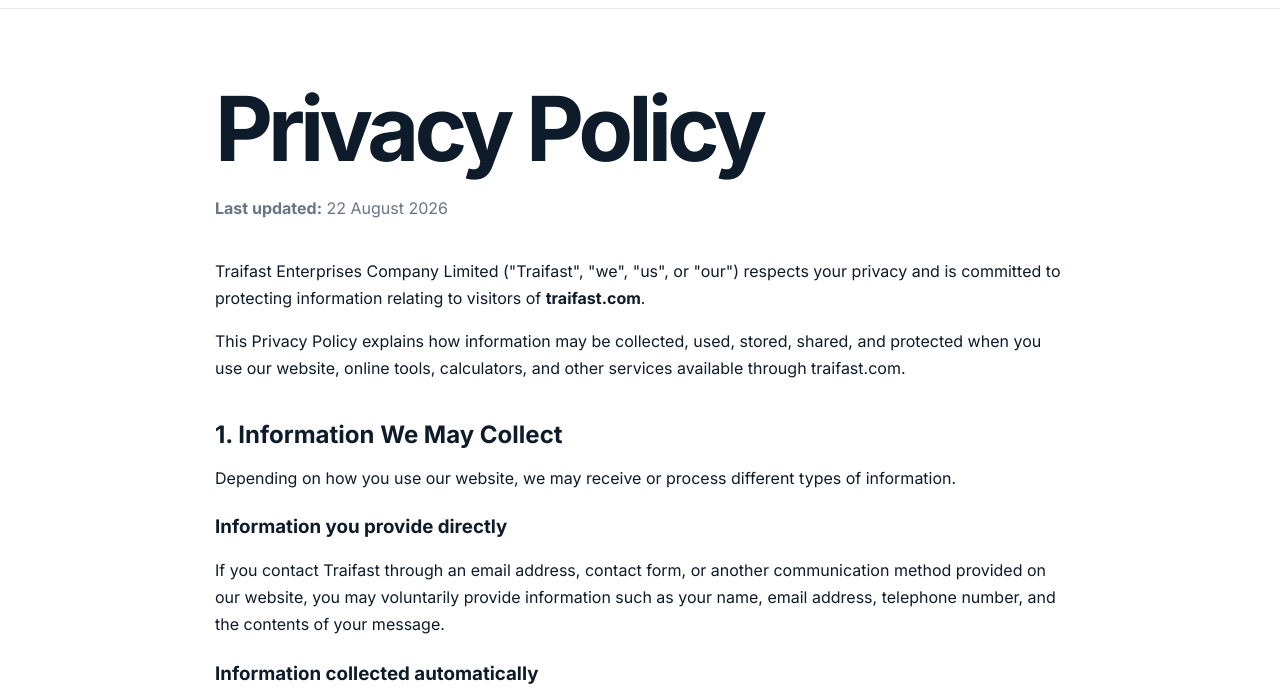
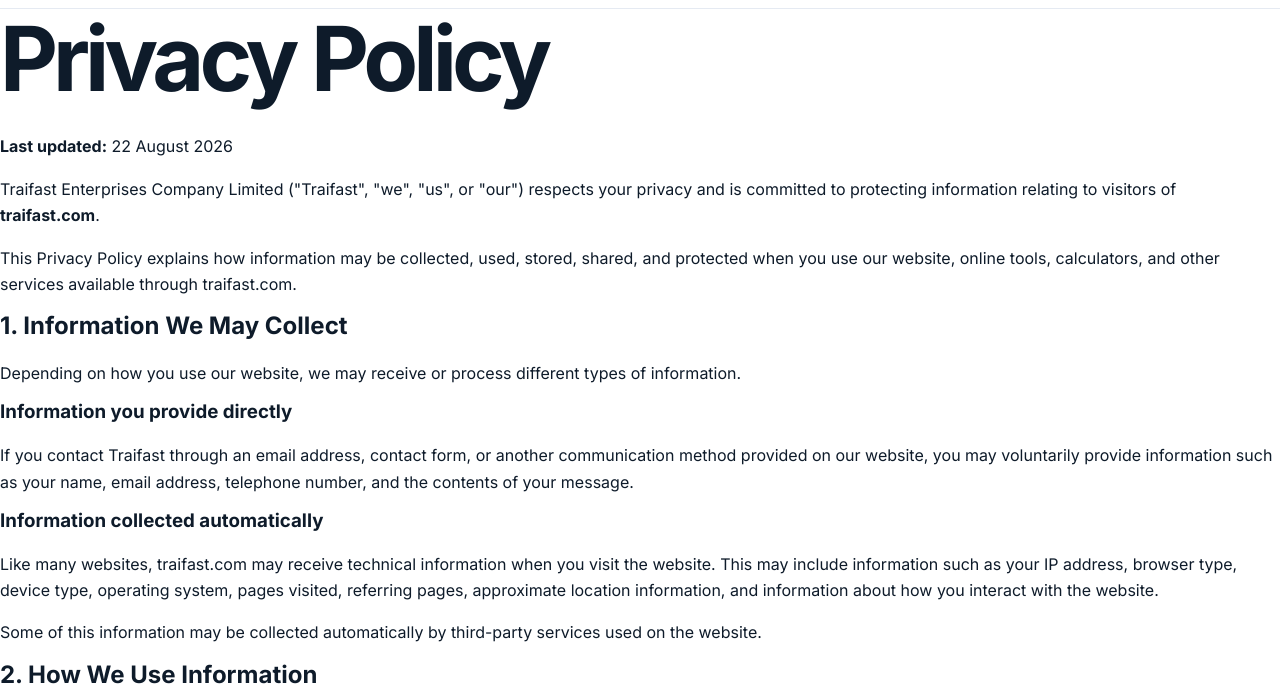
Before and after one commit to atuhairwech/traifast-website, a plain HTML site: page privacy-policy.html in a window 1280 px wide. Shown: the part 77-777 px from the top of the page. Drawn offline with Linux system fonts and the light colour scheme.

Commit message:
Update privacy-policy.html

```diff
--- a/privacy-policy.html
+++ b/privacy-policy.html
@@ -14,41 +14,6 @@
     <link rel="icon" type="image/png" href="traifast-favicon.png">
    <link rel="stylesheet" href="./styles.css">
 
-<style>
-    .privacy-page {
-        max-width: 900px;
-        margin: 0 auto;
-        padding: 70px 25px 20px;
-        line-height: 1.7;
-    }
-
-    .privacy-page h1 {
-        margin-bottom: 10px;
-    }
-
-    .privacy-page h2 {
-        margin-top: 40px;
-        margin-bottom: 15px;
-    }
-
-    .privacy-page h3 {
-        margin-top: 25px;
-    }
-
-    .privacy-page ul {
-        padding-left: 25px;
-    }
-
-    .privacy-page a {
-        color: inherit;
-        text-decoration: underline;
-    }
-
-    .last-updated {
-        color: #687586;
-        margin-bottom: 35px;
-    }
-</style>
 </head>
 
 <body>
```
